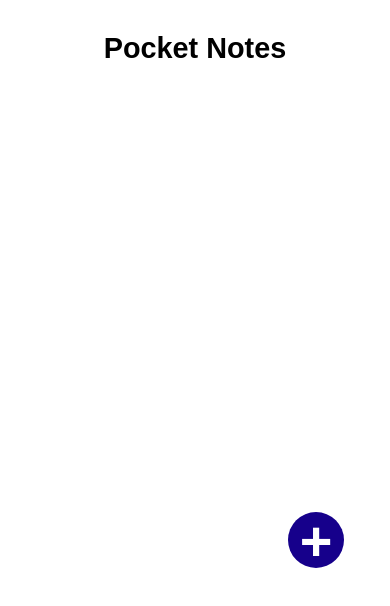
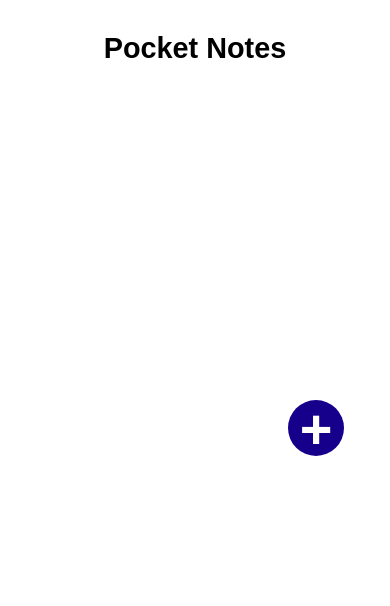
Before and after one commit to anshulkumar68/Pocket-Notes, a React (Vite) app: page / in a window 390 px wide. Shown: the top 606 px of the page. Built offline with nearby package versions, Linux system fonts and the light colour scheme; a web font is replaced by a local one.

Commit message:
feat : home page, pop-up responsive

```diff
--- a/src/components/mainPage.module.css
+++ b/src/components/mainPage.module.css
@@ -97,12 +97,13 @@
 @media only screen and (max-width: 500px){
     .leftSide{
         width: 100vw;
+        height: 100vh;
     }
     .rightSide{
         display: none;
     }
     .addButtonContainer{
-        top: 32rem;
+        top: 25rem;
         left: 18rem;
     }
 }
```
